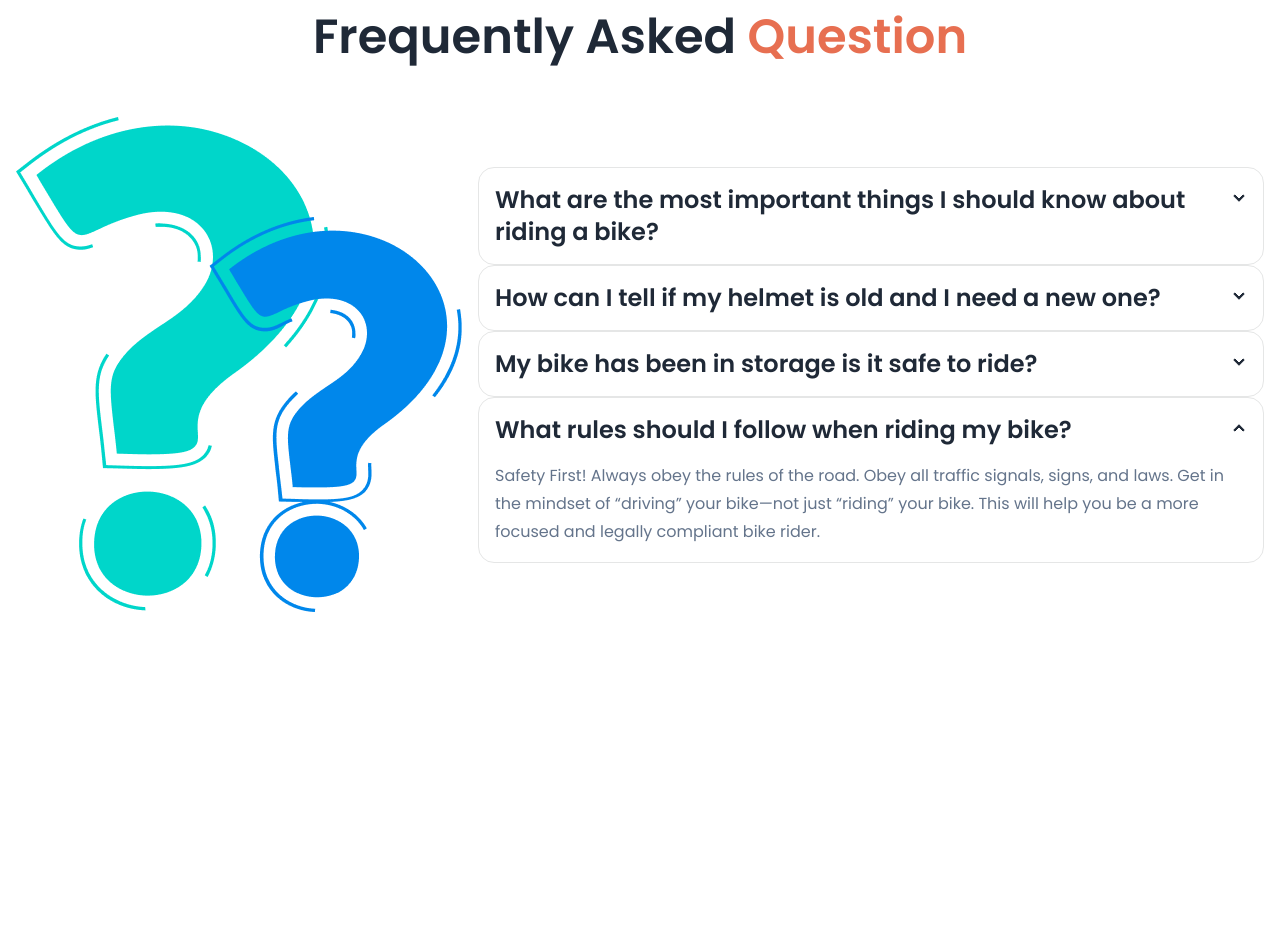
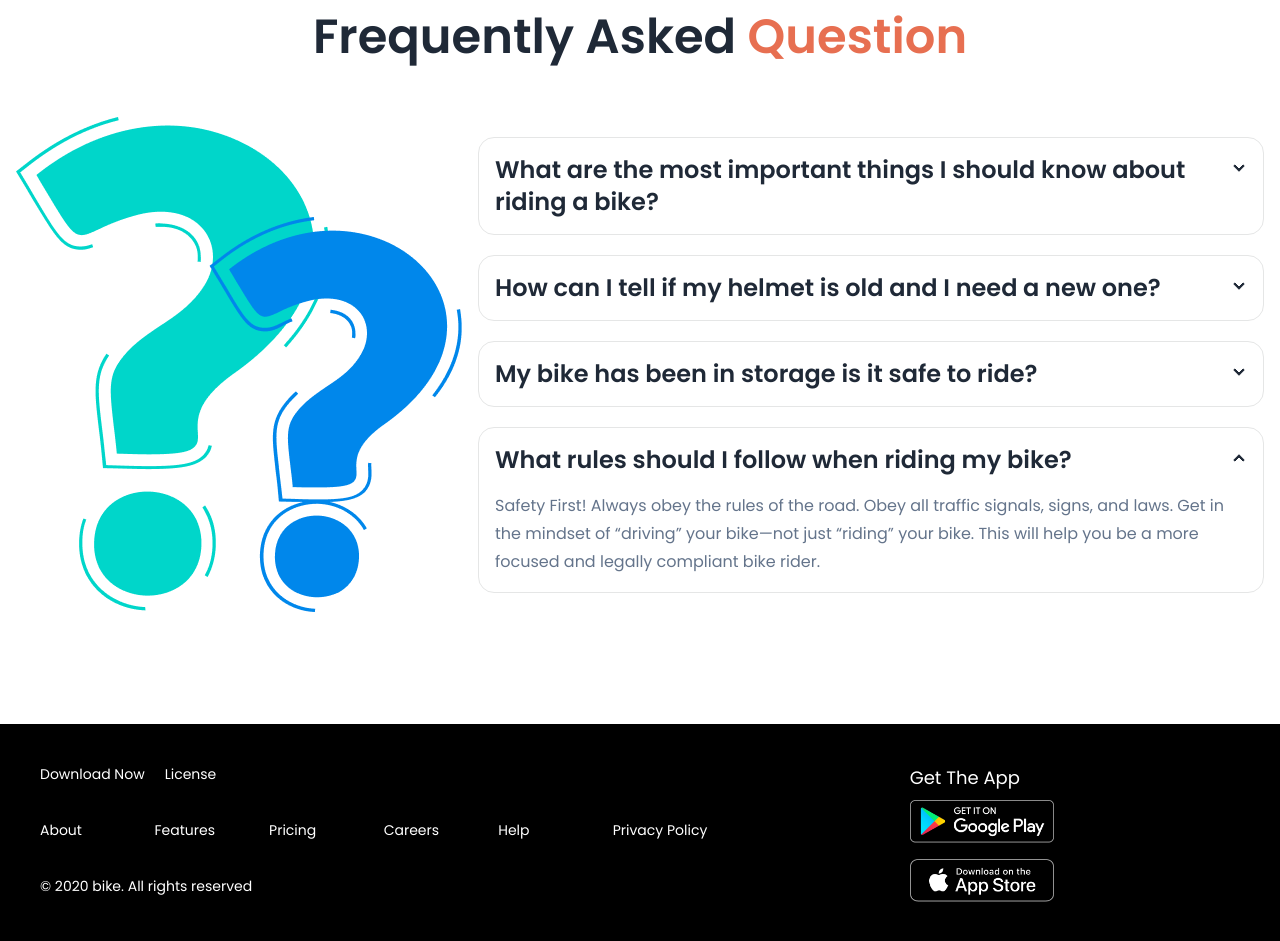
Before and after one commit to Azmain005/Biker-Zone, a plain HTML site: page index.html in a window 1280 px wide. Shown: the part 2870-3811 px from the top of the page. Before the commit the page ends 3594 px from the top, so only its background shows below. Drawn offline with nearby package versions, Linux system fonts and the light colour scheme.

Commit message:
added the footer part and completed the project

```diff
--- a/index.html
+++ b/index.html
@@ -636,7 +636,7 @@
           <div class="hero-content flex-col lg:flex-row">
             <img src="images/others/faq.png" />
             <!-- accordion -->
-            <div>
+            <div class="space-y-5">
               <div
                 class="collapse collapse-arrow bg-base-100 border border-base-300"
               >
@@ -700,6 +700,35 @@
       </section>
     </main>
     <!-- footer section -->
-    <footer></footer>
+    <footer
+      class="footer sm:footer-horizontal bg-black text-neutral-content p-10"
+    >
+      <aside class="text-white">
+        <div class="flex space-x-5 mb-7">
+          <a href="#" class="hover:text-bike-primary">Download Now</a>
+          <a href="#" class="hover:text-bike-primary">License</a>
+        </div>
+        <div class="grid grid-cols-3 gap-5 md:grid-cols-5 lg:grid-cols-6 mb-7">
+          <a href="#" class="hover:text-bike-primary">About</a>
+          <a href="#" class="hover:text-bike-primary">Features</a>
+          <a href="#" class="hover:text-bike-primary">Pricing</a>
+          <a href="#" class="hover:text-bike-primary">Careers</a>
+          <a href="#" class="hover:text-bike-primary">Help</a>
+          <a href="#" class="hover:text-bike-primary">Privacy Policy</a>
+        </div>
+        <p>© 2020 bike. All rights reserved</p>
+      </aside>
+      <nav class="text-white">
+        <h6 class="text-lg">Get The App</h6>
+        <div class="grid grid-cols-1 gap-4">
+          <a>
+            <img class="w-36" src="images/others/android.png" alt="" />
+          </a>
+          <a>
+            <img class="w-36" src="images/others/ios.png" alt="" />
+          </a>
+        </div>
+      </nav>
+    </footer>
   </body>
 </html>
```
